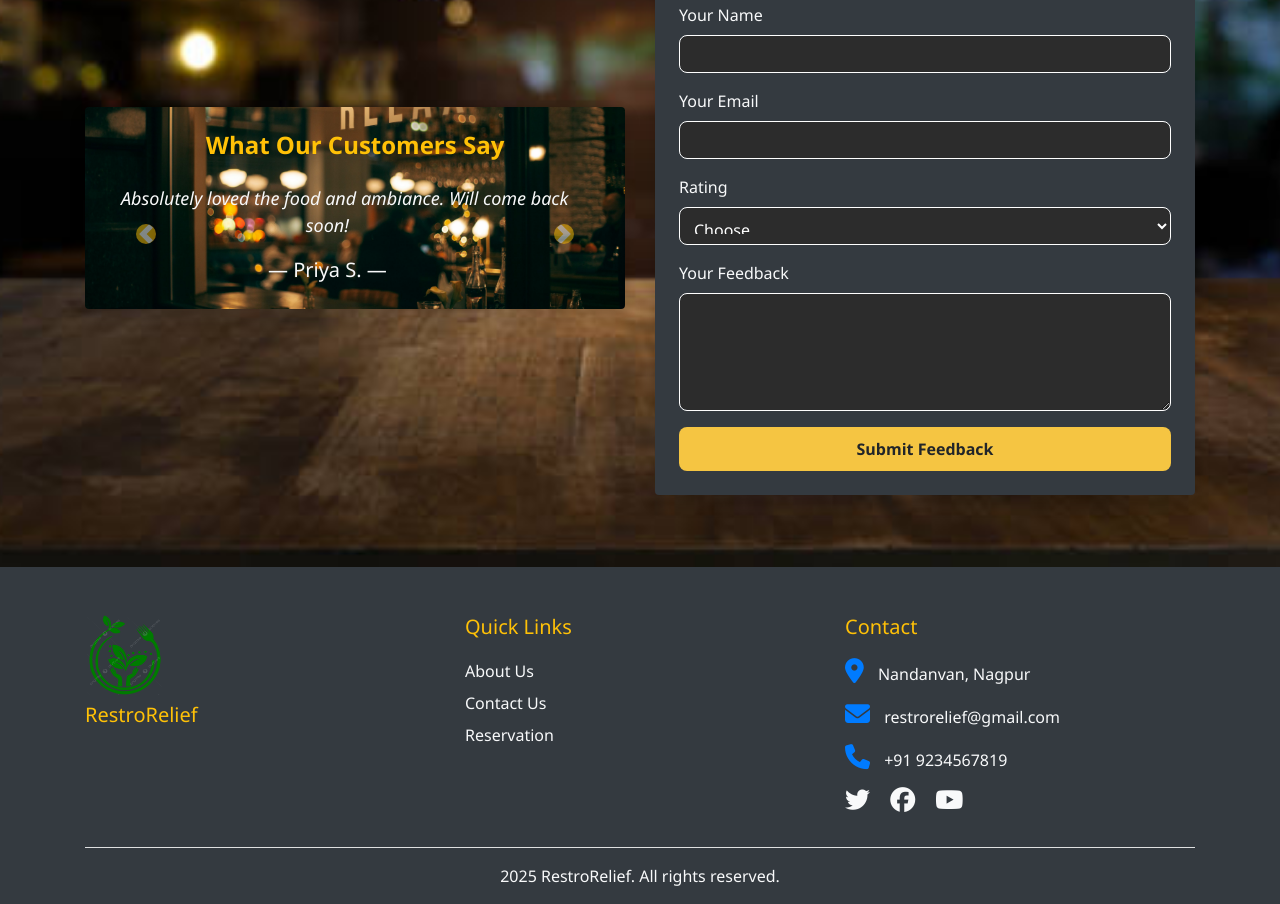
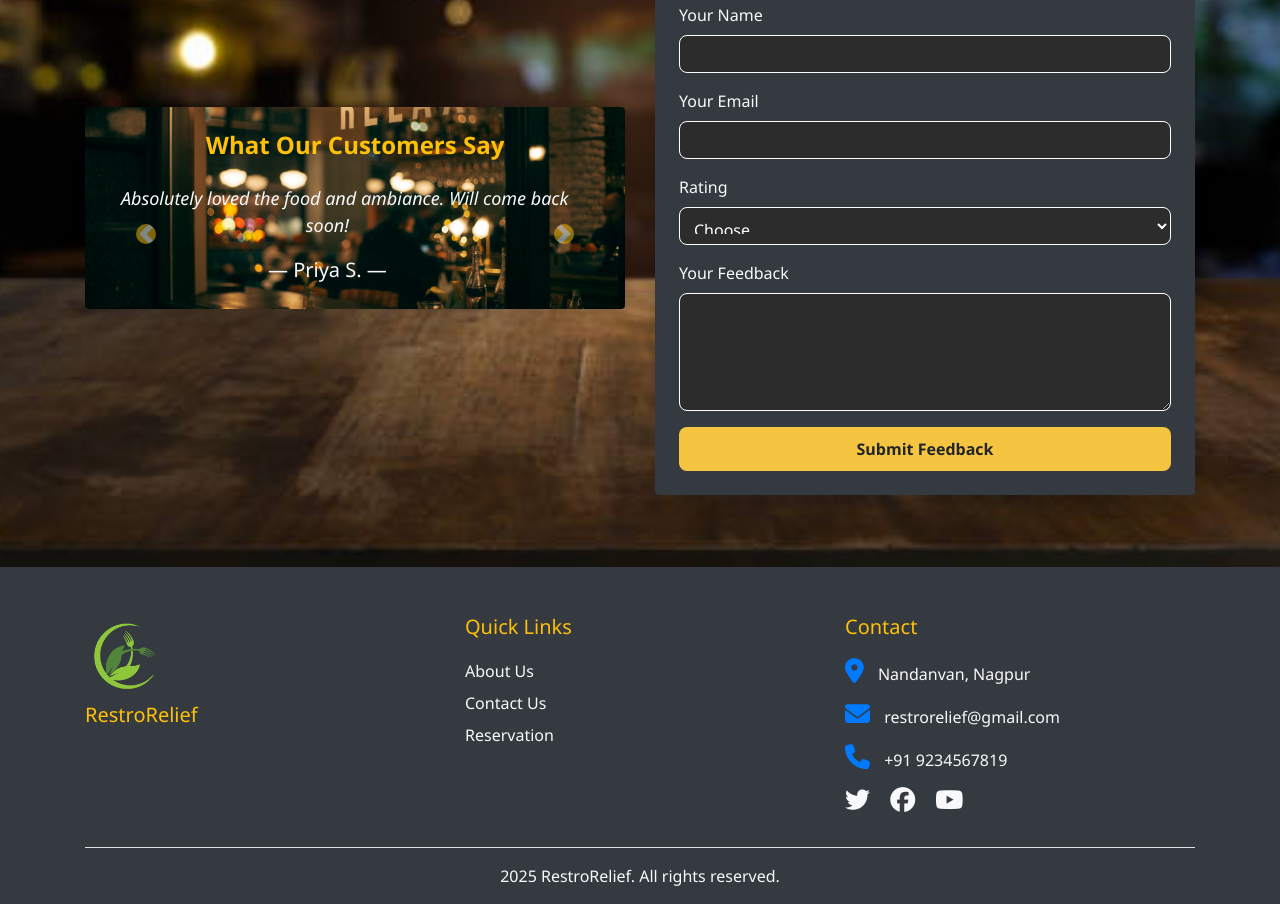
Before and after one commit to nikhil-parate-git/RestroRelief-restaurant-Project, a plain HTML site: page index.html in a window 1280 px wide. Shown: the part 4940-5844 px from the top of the page. Drawn offline with nearby package versions, Linux system fonts and the light colour scheme.

Commit message:
first commit

```diff
--- a/index.html
+++ b/index.html
@@ -672,7 +672,7 @@
     <div class="container">
       <div class="row">
         <div class="col-md-4 mb-3 text-center text-md-left">
-          <img src="./Assets/port.png" width="80" height="80" alt="logo">
+          <img src="./Assets/logo.png" width="80" height="80" alt="logo">
           <h5 class="mt-2 text-warning">RestroRelief</h5>
         </div>
         <div class="col-md-4 mb-3">
```
